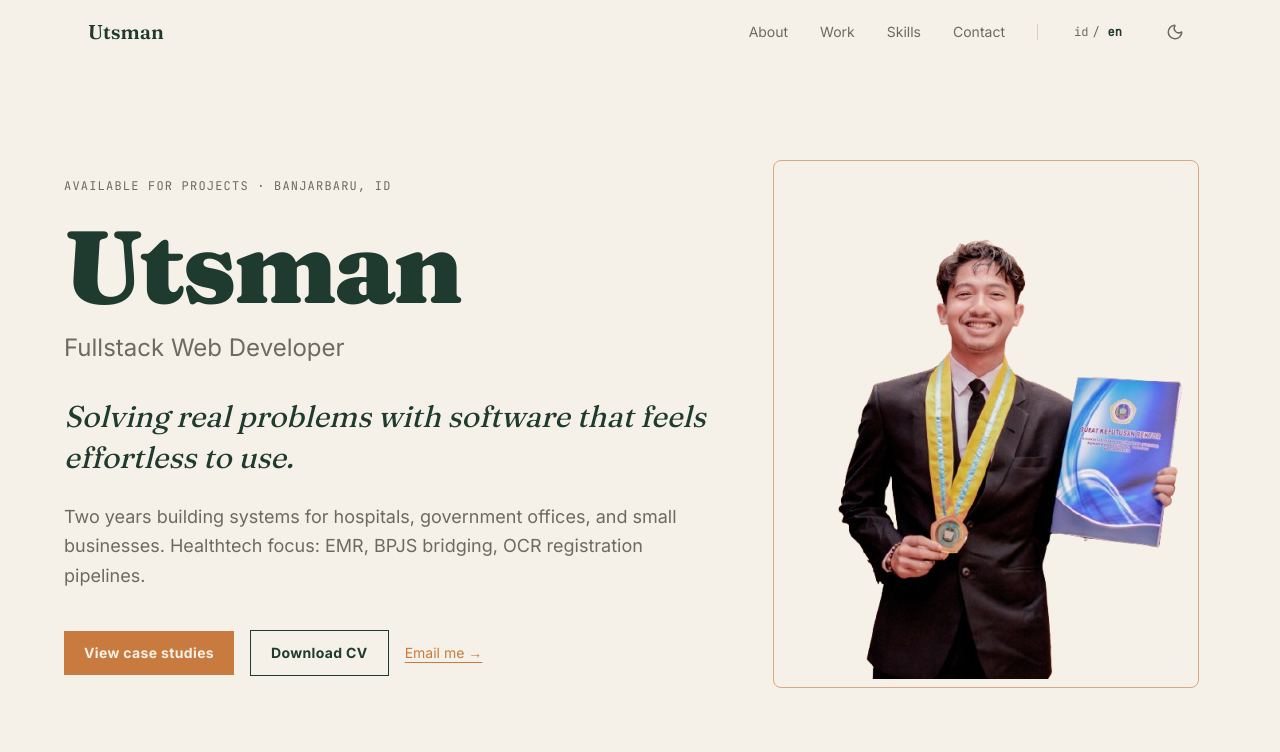
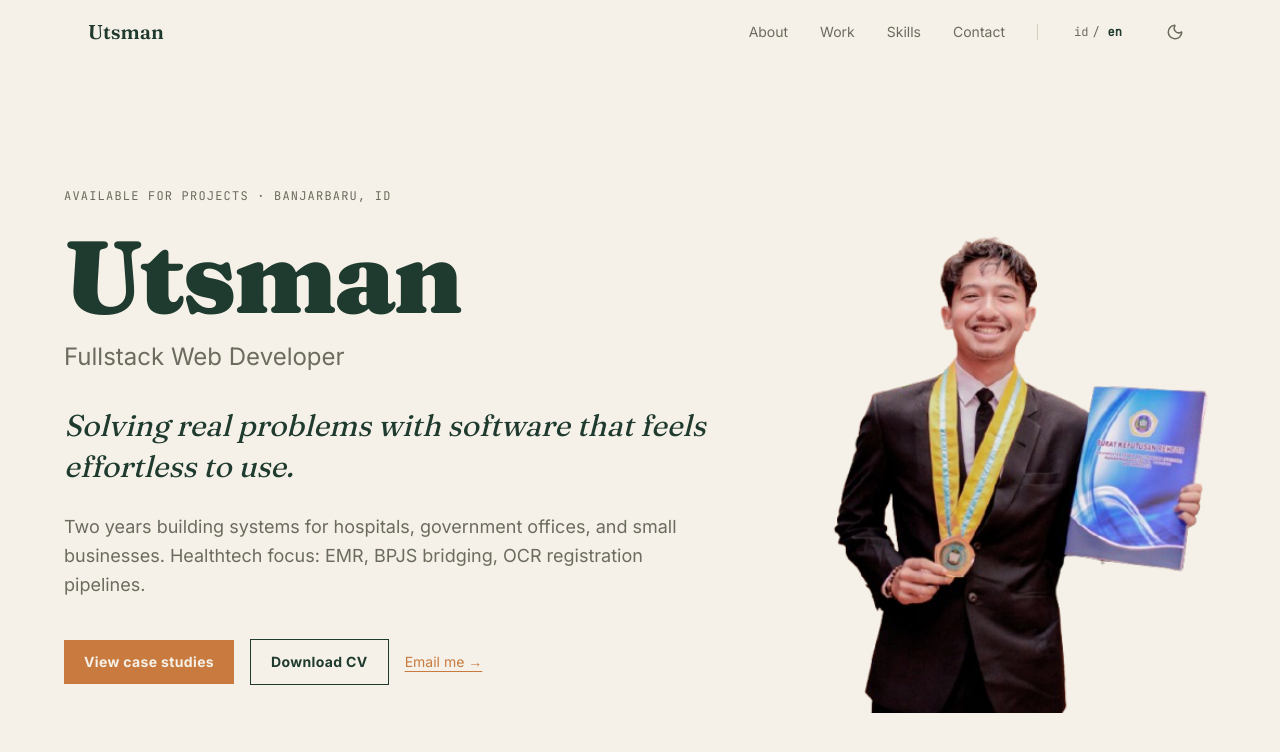
Before and after one commit to Utsmanseff/utsmanseff, a Next.js app: page / in a window 1280 px wide. Shown: the top 752 px of the page. Built offline with nearby package versions, Linux system fonts and the light colour scheme.

Commit message:
fix(hero): plain photo, no frame

```diff
--- a/src/components/sections/Hero.jsx
+++ b/src/components/sections/Hero.jsx
@@ -49,7 +49,6 @@ export default function Hero() {
         </div>
 
         <div className="md:col-span-5 order-1 md:order-2">
-          <div className="relative inline-block p-2 border border-amber/60 rounded-lg">
           <Image
             src={meta.photo}
             alt="Utsman"
@@ -57,9 +56,8 @@ export default function Hero() {
             height={650}
             priority
             sizes="(min-width: 768px) 40vw, 80vw"
-              className="rounded-md w-full max-w-md aspect-[4/5] object-cover"
+            className="rounded-lg w-full max-w-md aspect-[4/5] object-cover"
           />
-          </div>
         </div>
       </div>
     </section>
```
Lines whose indentation alone changed are shown as unchanged.
